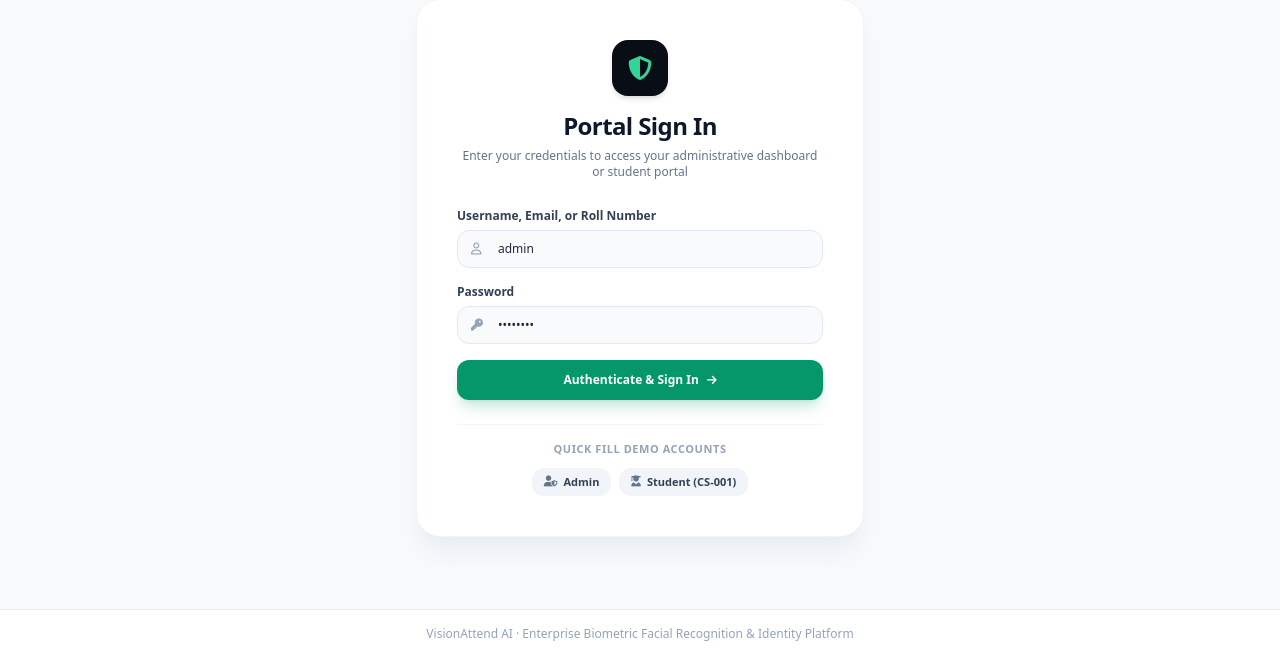
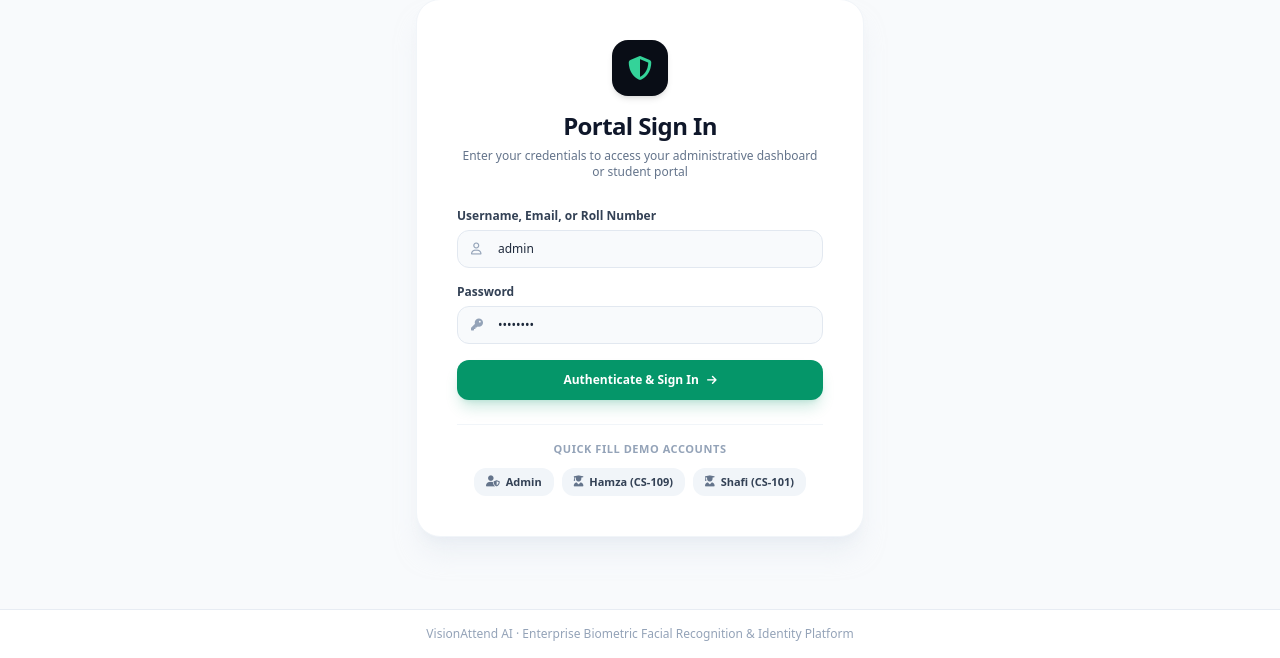
Before and after one commit to HamzaRashid21/visionattendence-ai, a Flask app: page /login in a window 1280 px wide. Shown: the part 142-800 px from the top of the page. Run offline with Flask 3, Linux system fonts and the light colour scheme; some libraries are stand-ins or nearby versions.

Commit message:
Resolve static fallbacks, purge CS-001 remnants, set BAI-3B department defaults, make biometric engine authoritative for open-set students, and reduce scan cooldown to 20s

```diff
--- a/app.py
+++ b/app.py
@@ -200,7 +200,7 @@ def get_notifications():
         notifications.append({
             "id": r.id,
             "title": f"{r.student.name if r.student else r.student_id} marked Present",
-            "meta": f"{r.student.department if r.student else 'BCS - 1A'} · {r.in_time or 'Just now'}",
+            "meta": f"{r.student.department if r.student else 'BAI-3B'} · {r.in_time or 'Just now'}",
             "type": "success"
         })
     alerts = ProxyAlert.query.order_by(ProxyAlert.timestamp.desc()).limit(2).all()
@@ -242,11 +242,11 @@ def kiosk():
 @student_required
 def student_dashboard():
     """Student personal portal view."""
-    student_id = session.get('student_id', 'CS-001')
-    student = Student.query.filter_by(student_id=student_id).first()
+    student_id = session.get('student_id')
+    student = Student.query.filter_by(student_id=student_id).first() if student_id else None
 
     if not student:
-        flash("Student profile not found.", "error")
+        flash("Student profile not found. Please sign in with a valid student account.", "error")
         return redirect(url_for('login'))
 
     my_records = Attendance.query.filter_by(student_id=student_id).order_by(Attendance.date.desc()).all()
@@ -505,7 +505,7 @@ def process_webcam_frame_api():
             top_match = recognized_students[0]
             status_ok, msg, att_data = record_attendance(top_match["student_id"])
             stu = Student.query.filter_by(student_id=top_match["student_id"]).first()
-            dept = stu.department if stu else "Computer Science"
+            dept = stu.department if stu else "BAI-3B"
             now_str = datetime.now().strftime("%I:%M %p")
 
             if att_data and att_data.get("in_time"):
--- a/src/attendance_manager.py
+++ b/src/attendance_manager.py
@@ -17,9 +17,9 @@ from datetime import datetime, date
 import pandas as pd
 from src.database import db, Student, Attendance, ProxyAlert
 
-# Anti-spam cooldown: Ek student agar abhi scan hua hai to agle 60 seconds tak
-# uski baar baar duplicate entry na ho.
-SCAN_COOLDOWN_SECONDS = 60
+# Anti-spam cooldown: Ek student agar abhi scan hua hai to agle 20 seconds tak
+# uski baar baar duplicate entry na ho (Smooth live experience).
+SCAN_COOLDOWN_SECONDS = 20
 _recent_scans = {}  # {student_id: timestamp}
 
 
--- a/src/recognizer.py
+++ b/src/recognizer.py
@@ -332,14 +332,13 @@ def process_frame(frame, confidence_threshold=0.80, return_boxes=False):
             dynamic_sim_conf = max(80, min(96, dynamic_sim_conf))
 
             if deep_match_id == bio_sid:
-                # Weighted fusion: 60% biometric vector match + 40% deep learning confidence
+                # Dual verification: Deep learning model and biometric vectors both confirm
                 deep_pct = int(deep_conf * 100)
-                confidence_pct = int(0.60 * dynamic_sim_conf + 0.40 * deep_pct)
-                confidence_pct = max(82, min(97, confidence_pct))
-            elif deep_match_id is None:
+                confidence_pct = int(0.55 * dynamic_sim_conf + 0.45 * deep_pct)
+                confidence_pct = max(82, min(98, confidence_pct))
+            else:
+                # Biometric Multi-Vector Ground Truth (supports all newly enrolled students seamlessly)
                 confidence_pct = dynamic_sim_conf
-            else:
-                confidence_pct = dynamic_sim_conf if bio_sim >= 0.44 else 0
 
             # Dynamic or default threshold check (e.g. >= 80%)
             eff_threshold = min(int(confidence_threshold * 100), 80)
--- a/templates/attendance.html
+++ b/templates/attendance.html
@@ -586,7 +586,7 @@ function renderRecognizedCard(data) {
 
     document.getElementById('recogName').innerText = data.name || data.student_id;
     document.getElementById('recogRoll').innerText = data.student_id;
-    document.getElementById('recogClass').innerText = data.department || 'BCS - 1A';
+    document.getElementById('recogClass').innerText = data.department || 'BAI-3B';
     document.getElementById('recogTime').innerText = data.in_time || 'Just now';
 
     if (data.confidence) {
--- a/templates/kiosk.html
+++ b/templates/kiosk.html
@@ -222,7 +222,7 @@
 
             document.getElementById('modalStudentName').innerText = student.name;
             document.getElementById('modalStudentRoll').innerText = `Roll No: ${student.student_id}`;
-            document.getElementById('modalStudentClass').innerText = student.department || 'BCS - 1A';
+            document.getElementById('modalStudentClass').innerText = student.department || 'BAI-3B';
             document.getElementById('modalStudentTime').innerText = student.in_time || 'Just now';
             if (student.name) {
                 avatar.innerText = student.name.charAt(0).toUpperCase();
--- a/templates/login.html
+++ b/templates/login.html
@@ -68,7 +68,7 @@
                     <label class="block text-xs font-bold text-slate-700 mb-1.5">Username, Email, or Roll Number</label>
                     <div class="relative">
                         <i class="fa-regular fa-user absolute left-3.5 top-1/2 -translate-y-1/2 text-slate-400 text-xs"></i>
-                        <input type="text" name="login_id" id="loginIdInput" required placeholder="e.g. admin or CS-001" value="admin"
+                        <input type="text" name="login_id" id="loginIdInput" required placeholder="e.g. admin or CS-109" value="admin"
                                class="w-full bg-[#F8FAFC] border border-slate-200 rounded-xl pl-10 pr-4 py-2.5 text-xs text-slate-800 font-medium placeholder-slate-400 focus:outline-none focus:ring-2 focus:ring-emerald-500/20 focus:border-emerald-500">
                     </div>
                 </div>
@@ -91,14 +91,18 @@
             <!-- Subtle Demo Credentials Helper -->
             <div class="pt-4 border-t border-slate-100 text-center space-y-2.5">
                 <p class="text-[11px] font-bold text-slate-400 uppercase tracking-wider">Quick Fill Demo Accounts</p>
-                <div class="flex items-center justify-center gap-2">
+                <div class="flex flex-wrap items-center justify-center gap-2">
                     <button type="button" onclick="quickFill('admin', 'admin123')"
                             class="px-3 py-1.5 bg-slate-100 hover:bg-slate-200 text-slate-700 text-[11px] font-bold rounded-xl transition-colors flex items-center gap-1.5">
                         <i class="fa-solid fa-user-shield text-slate-500"></i> Admin
                     </button>
-                    <button type="button" onclick="quickFill('CS-001', 'student123')"
+                    <button type="button" onclick="quickFill('CS-109', 'student123')"
                             class="px-3 py-1.5 bg-slate-100 hover:bg-slate-200 text-slate-700 text-[11px] font-bold rounded-xl transition-colors flex items-center gap-1.5">
-                        <i class="fa-solid fa-user-graduate text-slate-500"></i> Student (CS-001)
+                        <i class="fa-solid fa-user-graduate text-slate-500"></i> Hamza (CS-109)
+                    </button>
+                    <button type="button" onclick="quickFill('CS-101', 'student123')"
+                            class="px-3 py-1.5 bg-slate-100 hover:bg-slate-200 text-slate-700 text-[11px] font-bold rounded-xl transition-colors flex items-center gap-1.5">
+                        <i class="fa-solid fa-user-graduate text-slate-500"></i> Shafi (CS-101)
                     </button>
                 </div>
             </div>
```
